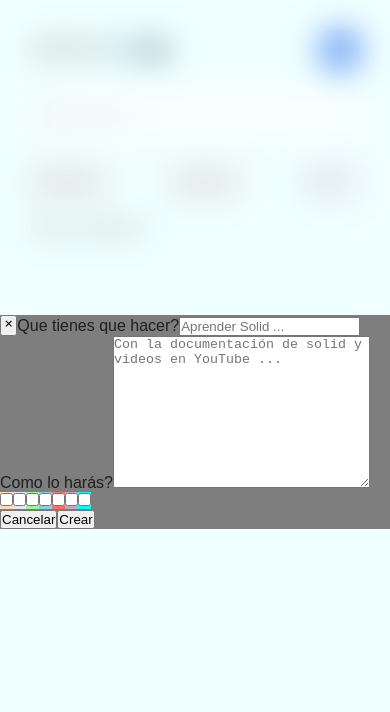
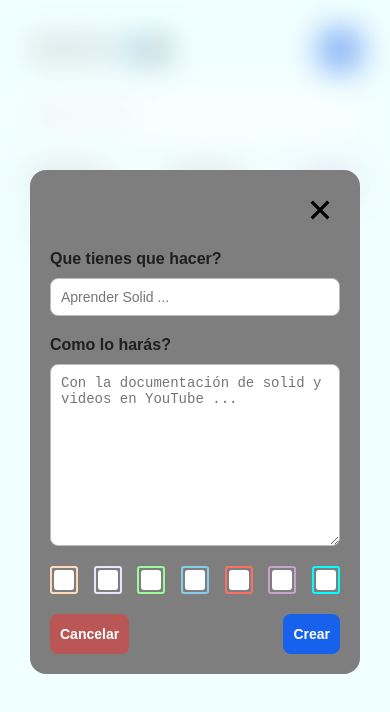
Before and after one commit to Jefersonsteven/todo-app-tsx, a React (Vite) app: page / in a window 390 px wide. Both pictures are taken after a click on the button "Agregar otra tarea". Shown: the top 712 px of the page. Built offline with nearby package versions, Linux system fonts and the light colour scheme.

Commit message:
feat: styles mobile done

```diff
--- a/src/components/FormTodo/FormTodo.scss
+++ b/src/components/FormTodo/FormTodo.scss
@@ -0,0 +1,99 @@
+.todo-form {
+  display: flex;
+  flex-direction: column;
+  gap: 20px;
+  padding: 20px;
+  border-radius: 16px;
+  max-width: 90dvw;
+  &__option {
+    display: flex;
+    justify-content: flex-end;
+  }
+  &__close {
+    background-color: transparent;
+  }
+  &__close:hover {
+    cursor: pointer;
+    & svg path {
+      stroke: rgb(187, 86, 86)
+    }
+  }
+  &__description, &__title {
+    display: flex;
+    flex-direction: column;
+    gap: 10px;
+    width: 100%;
+    font-weight: 700;
+    font-family: 'Montserrat', sans-serif;
+    & input, textarea {
+      padding: 10px;
+      border-radius: 8px;
+      border: 1px solid rgb(187, 187, 187);
+      outline: none;
+      font-size: 1.4rem;
+      font-weight: 400;
+    }
+  }
+  &__color-label {
+    padding: 2px;
+    border-radius: 3px;
+    border-width: 2px;
+    border-style: solid;
+}
+  &__color {
+    display: flex;
+    justify-content: space-between;
+    align-items: center;
+    gap: 10px;
+  }
+  &__color-picker {
+    width: 20px;
+    height: 20px;
+  }
+  &__color-picker[type="checkbox"] {
+    appearance: none;
+    background-color: #fff;
+    margin: 0;
+    border-radius: 3px;
+    display: grid;
+    place-content: center;
+  }
+  &__color-picker[type="checkbox"]::before {
+    content: "";
+    width: 1.3rem;
+    height: 1.3rem;
+    border-radius: 3px;
+    transform: scale(0);
+    transition: 120ms transform ease-in-out;
+  }
+  &__color-picker[type="checkbox"]:checked::before {
+    transform: scale(1);
+  }
+  &__buttons {
+    display: flex;
+    justify-content: space-between;
+  }
+  &__btn--close, &__btn--submit {
+    padding: 10px;
+    border-radius: 8px;
+    font-size: 1.4rem;
+    font-weight: 700;
+    border: none;
+    outline: none;
+    cursor: pointer;
+  }
+  &__btn--close {
+    background-color: rgb(187, 86, 86);
+    color: white;
+  }
+  &__btn--submit {
+    background-color: rgb(23, 97, 236);
+    color: white;
+  }
+  &__btn--close:hover {
+    background-color: rgb(157, 86, 86);
+  }
+  &__btn--submit:hover {
+    background-color: rgb(23, 67, 236);
+  }
+}
--- a/src/components/FormTodo/FormTodo.tsx
+++ b/src/components/FormTodo/FormTodo.tsx
@@ -9,13 +9,13 @@ interface Props {
 }
 
 let colorPalette = [
-  { name: 'Peach', code: '#FFDAB9', cheked: false },
-  { name: 'Lavender', code: '#E6E6FA', cheked: false },
-  { name: 'Mint', code: '#98FB98', cheked: false },
-  { name: 'Sky Blue', code: '#87CEEB', cheked: false },
-  { name: 'Coral', code: '#FF6F61', cheked: false },
-  { name: 'Lilac', code: '#C8A2C8', cheked: false },
-  { name: 'Aqua', code: '#00FFFF', cheked: false }
+  { name: 'Peach', code: '#FFDAB9', checked: false },
+  { name: 'Lavender', code: '#E6E6FA', checked: false },
+  { name: 'Mint', code: '#98FB98', checked: false },
+  { name: 'Sky Blue', code: '#87CEEB', checked: false },
+  { name: 'Coral', code: '#FF6F61', checked: false },
+  { name: 'Lilac', code: '#C8A2C8', checked: false },
+  { name: 'Aqua', code: '#00FFFF', checked: false }
 ];
 
 let formDefault: Todo = {
@@ -51,7 +51,7 @@ export const FormTodo: React.FC<Props> = ({ id }) => {
     const value = event?.target.value as Todo['color']
     const name = event?.target.name
 
-    const newColors = colorPalette.map(color => ({...color, cheked: color.name === name}))
+    const newColors = colorPalette.map(color => ({...color, checked: color.name === name}))
 
     setColors(newColors)
     setForm({
@@ -85,9 +85,9 @@ export const FormTodo: React.FC<Props> = ({ id }) => {
     formDefault = newForm
   }
 
-  function handleSubmit() {
+  function handleSubmit(e: React.FormEvent<HTMLFormElement>) {
+    e.preventDefault()
     if(isEdit) {
-
       const newTodos = todos.map(todo => {
         if(todo.id === id) {
           return {
@@ -116,9 +116,11 @@ export const FormTodo: React.FC<Props> = ({ id }) => {
       onSubmit={handleSubmit}
       style={{backgroundColor: `${form.color}`}}
     >
-      <button type='button' className='todo-form__close' onClick={handleBack}>
+      <div className='todo-form__option'>
+        <button type='button' className='btn todo-form__close' onClick={handleBack}>
           <GrFormClose/>
         </button>
+      </div>
       <label className='todo-form__title'>
         Que tienes que hacer?
         <input
@@ -142,28 +144,35 @@ export const FormTodo: React.FC<Props> = ({ id }) => {
         </textarea>
       </label>
       <div className='todo-form__color'>
-        {colors.map(color =>(
-           <label key={color.name} style={{ background: `${color.code}` }}>
+        {colors.map(color => {
+          return(
+           <label className='todo-form__color-label' key={color.name} style={{ borderColor: `${color.code}` }}>
               <input
+                className='todo-form__color-picker'
                 name={color.name}
                 value={color.code}
                 type='checkbox'
-             checked={color.cheked}
+                checked={color.checked}
                 onChange={changeColor}
               />
+              <style>
+                {`.todo-form__color-picker[type="checkbox"]::before {
+                  box-shadow: inset 1em 1em ${form.color}
+                }`}
+              </style>
           </label>
-        ))}
+        )})}
       </div>
 
       <div className='todo-form__buttons'>
         <button
           type='button'
-          className='todo-form__btn todo-form__btn--close'
+          className='btn todo-form__btn--close'
           onClick={handleBack}>
             Cancelar
         </button>
         <button
-          className='todo-form__btn todo-form__btn--submit'
+          className='btn todo-form__btn--submit'
           type='submit'>
           {isEdit ? 'Editar' : 'Crear'}
         </button>
--- a/src/components/InfoTodos/InfoTodos.scss
+++ b/src/components/InfoTodos/InfoTodos.scss
@@ -10,4 +10,8 @@
     font-weight: 400;
     box-shadow: -2px 2px 2px 0px rgba(48, 48, 48, 0.176);
   }
+  &__not-select:hover {
+    cursor: pointer;
+    background-color: #f5f5f5;
+  }
 }
--- a/src/components/Modal/Modal.scss
+++ b/src/components/Modal/Modal.scss
@@ -1,4 +1,5 @@
 .modal {
+  padding: 20px;
   position: fixed;
   top: 0;
   width: 100dvw;
--- a/src/components/TodoItem/TodoItem.scss
+++ b/src/components/TodoItem/TodoItem.scss
@@ -0,0 +1,44 @@
+.todo {
+  overflow: hidden;
+  display: flex;
+  flex-direction: column;
+  gap: 20px;
+  &__options {
+    display: flex;
+    justify-content: space-between;
+    align-items: center;
+    justify-content: space-between;
+  }
+  &__title {
+    font-size: 1.8rem;
+    font-weight: 600;
+  }
+  &__description {
+    font-size: 1.4rem;
+    font-weight: 400;
+  }
+  &__delete, &__edit {
+    padding: 10px;
+    color: grey;
+    background-color: white;
+    border-radius: 8px;
+  }
+  &__delete:hover, &__edit:hover {
+    cursor: pointer;
+    background-color: #f5f5f5;
+  }
+  &__delete:hover {
+    color: rgb(187, 86, 86);
+  }
+  &__edit:hover {
+    color: rgb(23, 97, 236);
+  }
+  &__check {
+    width: 20px;
+    height: 20px;
+  }
+  &__text--complete {
+    text-decoration: line-through;
+    color: rgb(157, 157, 157);
+  }
+}
--- a/src/components/TodoItem/TodoItem.tsx
+++ b/src/components/TodoItem/TodoItem.tsx
@@ -1,14 +1,13 @@
 import { useContext, useState } from 'react'
 import { Todo, TodoContextType } from '../../types'
 import './TodoItem.scss'
-import { GrFormClose } from 'react-icons/gr'
+import { MdOutlineDelete } from 'react-icons/md'
 import {MdEdit} from 'react-icons/md'
 import { TodoContext } from '../../providers/TodoProvider'
 
 export const TodoItem: React.FC<Todo> = ({
   id,
   title,
-  color,
   description,
   completed
 }) => {
@@ -19,7 +18,8 @@ export const TodoItem: React.FC<Todo> = ({
     setTodos,
     setFilter,
     setOpenEditModal,
-    setIdTodoEdit
+    setIdTodoEdit,
+    filterTodos
   } = useContext<TodoContextType>(TodoContext)
 
   const [openModal, setOpenModal] = useState(false)
@@ -38,7 +38,7 @@ export const TodoItem: React.FC<Todo> = ({
   }
 
   function handleCheckTodo () {
-    const newTodos = todos.map(todo => {
+    const newTodos = filterTodos.map(todo => {
       if(todo.id === id) {
         return {
           ...todo,
@@ -48,24 +48,24 @@ export const TodoItem: React.FC<Todo> = ({
       return todo
     })
 
-    setFilter('total')
     setFilterTodos(newTodos)
     setTodos(newTodos)
+    setFilter('total')
   }
 
   return (
     <>
-    <div className='todo' style={{backgroundColor: `${color}`}}>
+    <div className='todo'>
       <div className='todo__options'>
-        <input type="checkbox" checked={completed} onChange={handleCheckTodo}/>
-        <button className='todo__delete' onClick={() => setOpenModal(currentOpen => !currentOpen)}>
-          <GrFormClose/>
+        <input className='todo__check' type="checkbox" checked={completed} onChange={handleCheckTodo}/>
+        <button className='btn todo__delete' onClick={() => setOpenModal(currentOpen => !currentOpen)}>
+          <MdOutlineDelete/>
         </button>
       </div>
-      <h2 className='todo__title'>{title}</h2>
-      <p className='todo__description'>{description}</p>
+      <h2 className={`todo__title ${completed ? 'todo__text--complete' : ''}`}>{title}</h2>
+      <p className={`todo__description ${completed ? 'todo__text--complete' : ''}`}>{description}</p>
       <div className='todo__options2'>
-        <button className='todo__edit' onClick={handleEditTodo}>
+        <button className='btn todo__edit' onClick={handleEditTodo}>
           <MdEdit/>
         </button>
       </div>
--- a/src/components/Todos/Todos.scss
+++ b/src/components/Todos/Todos.scss
@@ -0,0 +1,13 @@
+.todos {
+  display: flex;
+  flex-direction: column;
+  gap: 20px;
+  &__todo {
+    padding: 20px;
+    border-radius: 16px;
+    -webkit-border-radius: 16px;
+    -moz-border-radius: 16px;
+    -ms-border-radius: 16px;
+    -o-border-radius: 16px;
+  }
+}
--- a/src/components/Todos/Todos.tsx
+++ b/src/components/Todos/Todos.tsx
@@ -21,7 +21,7 @@ export const Todos = () => {
   }, [filter])
 
   return (
-    <div className='todos'>
+    <ul className='todos'>
       {loading ? <p>Cargando ...</p> : null}
       {todos.length === 0 && filter === 'total' && search === '' ? <p>Crea una tarea !!</p> : null}
       {todos.length === 0 && filter === 'pending' ? <p>No tienes ninguna tarea pendiente</p> : null}
@@ -31,7 +31,7 @@ export const Todos = () => {
       {todos
         .sort((a, b) => (a.completed === b.completed ? 0 : a.completed ? -1 : 1))
         ?.map(({id, title, color, description, completed}) => (
-        <li key={id} className='todos__todo'>
+        <li key={id} className='todos__todo' style={{backgroundColor: `${color}`}}>
           <TodoItem
             title={title}
             id={id}
@@ -41,6 +41,6 @@ export const Todos = () => {
           />
         </li>
       ))}
-    </div>
+    </ul>
   )
 }
```
Lines whose indentation alone changed are shown as unchanged.
